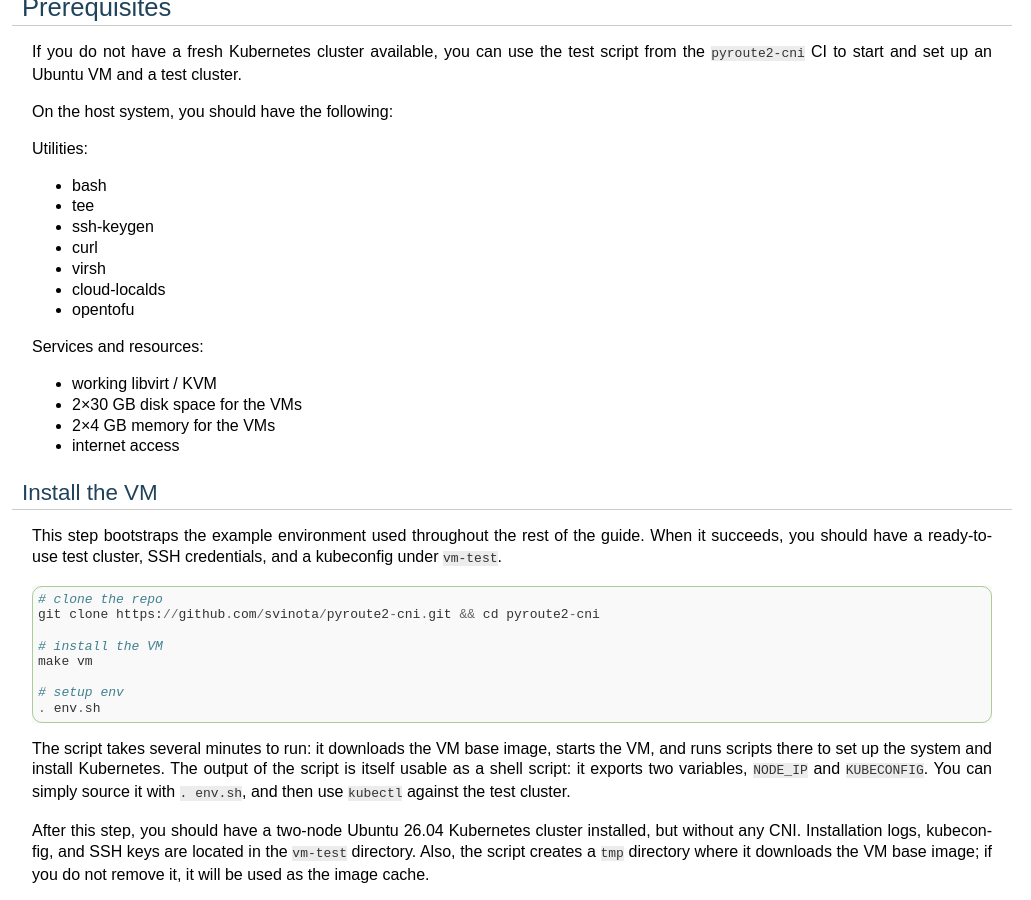
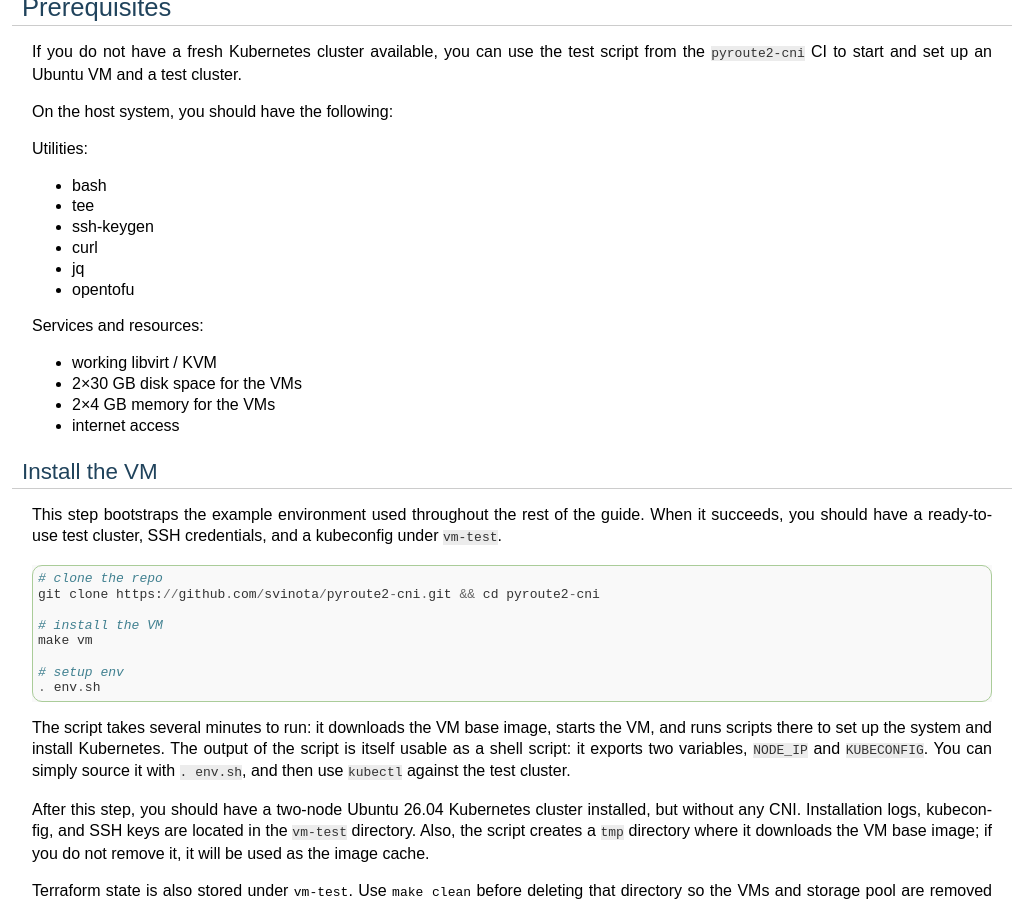
Before and after one commit to svinota/pyroute2-cni, a Sphinx documentation site: the page built from docs/rr-lab.rst, in a window 1280 px wide and 900 px high, scrolled down 1218 px. Shown: the whole window, without its empty margins (0-1031 px from the left). Built offline with Sphinx 7.4.7, drawn with Linux system fonts in a browser that asks for light colours; pages that are not in the unit, such as notebooks, are missing from menus; the version number could not be read and is left out.

Commit message:
ci: move cloud-init part into terraform

```diff
--- a/docs/rr-lab.rst
+++ b/docs/rr-lab.rst
@@ -82,8 +82,7 @@ Utilities:
 * tee
 * ssh-keygen
 * curl
-* virsh
-* cloud-localds
+* jq
 * opentofu
 
 Services and resources:
```
Also changed, not shown: 2 other files.
